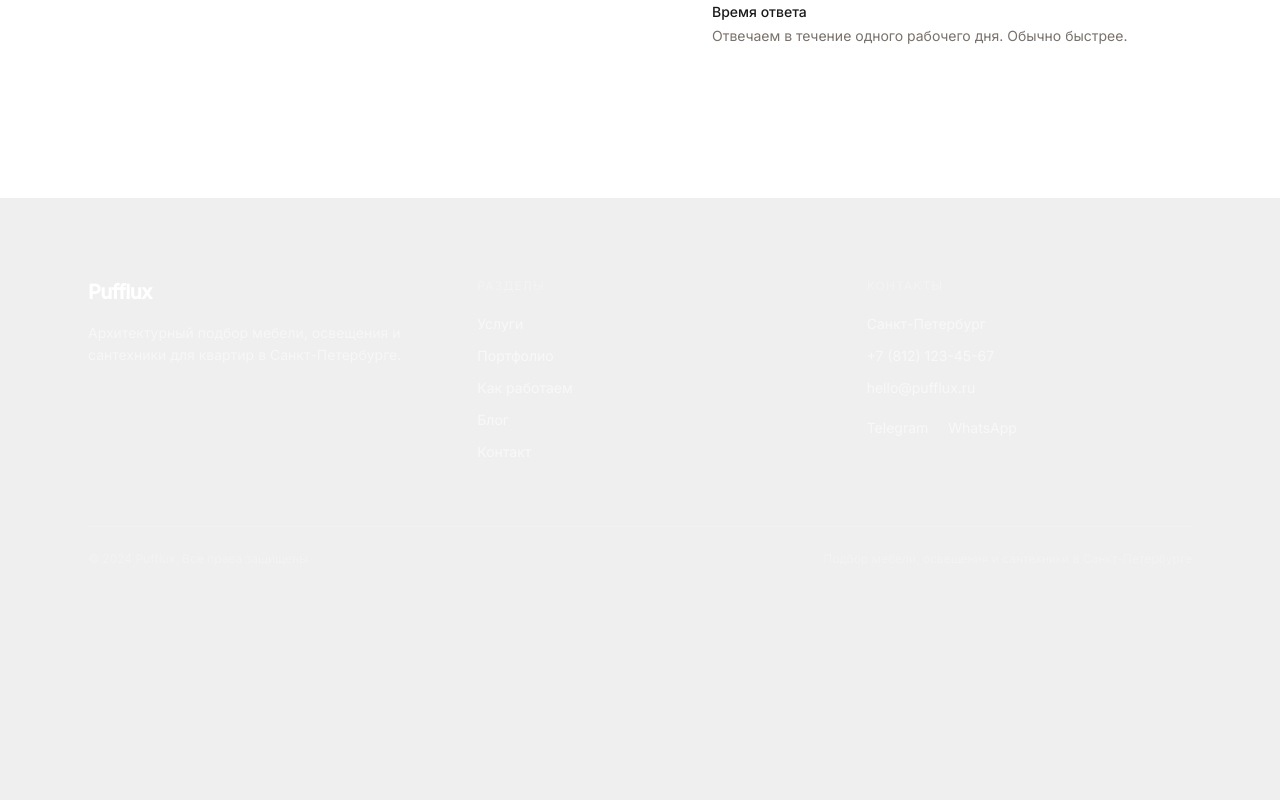
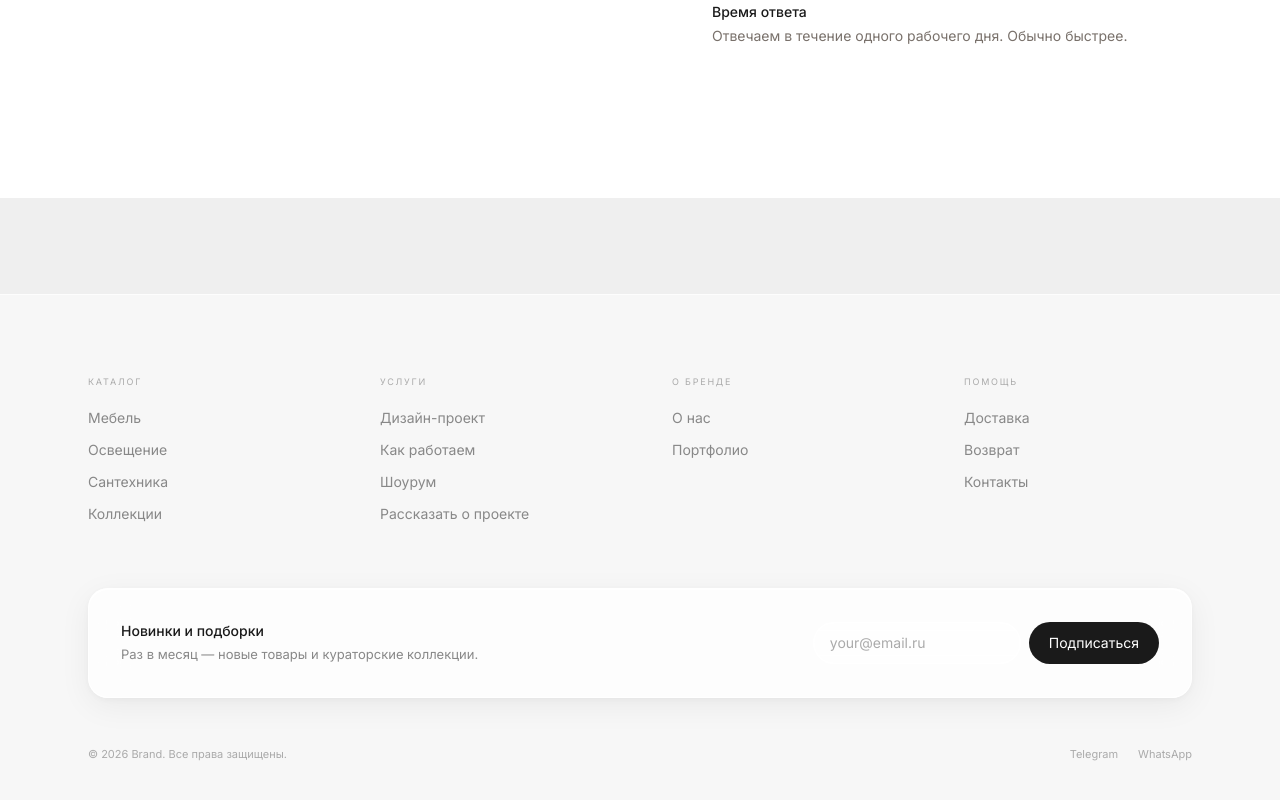
Before and after one commit to mansupraa-dot/fuzzy-fishstick, a React (Vite) app: page /contact in a window 1280 px wide. Shown: the part 1018-1818 px from the top of the page. Before the commit the page ends 1665 px from the top, so only its background shows below. Built offline with nearby package versions, Linux system fonts and the light colour scheme.

Commit message:
feat: rebuild Footer in Light Glass style with email subscribe block

```diff
--- a/src/components/layout/Footer.jsx
+++ b/src/components/layout/Footer.jsx
@@ -1,34 +1,41 @@
 import { Link } from 'react-router-dom'
 
-const LINKS = [
-  ['Услуги', '/services'],
+const CATALOG_LINKS = [
+  ['Мебель', '/catalog/furniture'],
+  ['Освещение', '/catalog/lighting'],
+  ['Сантехника', '/catalog/plumbing'],
+  ['Коллекции', '/collections'],
+]
+
+const SERVICE_LINKS = [
+  ['Дизайн-проект', '/services'],
+  ['Как работаем', '/process'],
+  ['Шоурум', '/showroom'],
+  ['Рассказать о проекте', '/brief'],
+]
+
+const BRAND_LINKS = [
+  ['О нас', '/philosophy'],
   ['Портфолио', '/portfolio'],
-  ['Как работаем', '/process'],
-  ['Блог', '/blog'],
-  ['Контакт', '/contact'],
+]
+
+const HELP_LINKS = [
+  ['Доставка', '/delivery'],
+  ['Возврат', '/return'],
+  ['Контакты', '/contact'],
 ]
 
 export default function Footer() {
   return (
-    <footer className="bg-graphite text-white">
+    <footer className="bg-white/50 border-t border-white/80 mt-24">
       <div className="max-w-6xl mx-auto px-6 py-16 md:py-20">
-        <div className="grid grid-cols-1 md:grid-cols-3 gap-12 md:gap-16">
-          <div>
-            <div className="text-xl font-semibold tracking-tight mb-4">Pufflux</div>
-            <p className="text-sm text-white/50 leading-relaxed max-w-xs">
-              Архитектурный подбор мебели, освещения и сантехники для квартир в Санкт-Петербурге.
-            </p>
-          </div>
+        <div className="grid grid-cols-2 md:grid-cols-4 gap-10 md:gap-16 mb-16">
 
           <div>
-            <div className="text-xs uppercase tracking-widest text-white/30 mb-5">Разделы</div>
+            <div className="text-[9px] uppercase tracking-[0.2em] text-ink-4 mb-5">Каталог</div>
             <nav className="flex flex-col gap-3">
-              {LINKS.map(([label, to]) => (
-                <Link
-                  key={to}
-                  to={to}
-                  className="text-sm text-white/55 hover:text-white transition-colors w-fit"
-                >
+              {CATALOG_LINKS.map(([label, to]) => (
+                <Link key={to} to={to} className="text-sm text-ink-3 hover:text-ink transition-colors w-fit">
                   {label}
                 </Link>
               ))}
@@ -36,32 +43,79 @@ export default function Footer() {
           </div>
 
           <div>
-            <div className="text-xs uppercase tracking-widest text-white/30 mb-5">Контакты</div>
-            <div className="flex flex-col gap-3 text-sm text-white/55">
-              <span>Санкт-Петербург</span>
-              <a href="tel:+78121234567" className="hover:text-white transition-colors w-fit">
-                +7 (812) 123-45-67
-              </a>
-              <a href="mailto:hello@pufflux.ru" className="hover:text-white transition-colors w-fit">
-                hello@pufflux.ru
-              </a>
-              <div className="flex gap-5 mt-2">
-                <a href="https://t.me/pufflux" className="hover:text-white transition-colors">
-                  Telegram
-                </a>
-                <a href="#" className="hover:text-white transition-colors">
-                  WhatsApp
-                </a>
-              </div>
-            </div>
+            <div className="text-[9px] uppercase tracking-[0.2em] text-ink-4 mb-5">Услуги</div>
+            <nav className="flex flex-col gap-3">
+              {SERVICE_LINKS.map(([label, to]) => (
+                <Link key={to} to={to} className="text-sm text-ink-3 hover:text-ink transition-colors w-fit">
+                  {label}
+                </Link>
+              ))}
+            </nav>
           </div>
+
+          <div>
+            <div className="text-[9px] uppercase tracking-[0.2em] text-ink-4 mb-5">О бренде</div>
+            <nav className="flex flex-col gap-3">
+              {BRAND_LINKS.map(([label, to]) => (
+                <Link key={to} to={to} className="text-sm text-ink-3 hover:text-ink transition-colors w-fit">
+                  {label}
+                </Link>
+              ))}
+            </nav>
+          </div>
+
+          <div>
+            <div className="text-[9px] uppercase tracking-[0.2em] text-ink-4 mb-5">Помощь</div>
+            <nav className="flex flex-col gap-3">
+              {HELP_LINKS.map(([label, to]) => (
+                <Link key={to} to={to} className="text-sm text-ink-3 hover:text-ink transition-colors w-fit">
+                  {label}
+                </Link>
+              ))}
+            </nav>
+          </div>
+
         </div>
 
-        <div className="mt-16 pt-6 border-t border-white/10 flex flex-col md:flex-row justify-between items-center gap-3">
-          <span className="text-xs text-white/25">© 2024 Pufflux. Все права защищены.</span>
-          <span className="text-xs text-white/25">
-            Подбор мебели, освещения и сантехники в Санкт-Петербурге
-          </span>
+        {/* Email subscribe */}
+        <div className="glass-card p-6 md:p-8 flex flex-col md:flex-row items-start md:items-center
+          justify-between gap-6 mb-12">
+          <div>
+            <div className="text-sm font-medium text-ink mb-1">Новинки и подборки</div>
+            <div className="text-[13px] text-ink-3">Раз в месяц — новые товары и кураторские коллекции.</div>
+          </div>
+          <form
+            className="flex gap-2 w-full md:w-auto"
+            onSubmit={(e) => e.preventDefault()}
+          >
+            <input
+              type="email"
+              placeholder="your@email.ru"
+              className="flex-1 md:w-52 px-4 py-2.5 text-sm bg-white/60 border border-white/90
+                rounded-full outline-none focus:bg-white/80 transition-colors text-ink
+                placeholder:text-ink-4"
+            />
+            <button
+              type="submit"
+              className="px-5 py-2.5 text-sm bg-ink text-white rounded-full
+                hover:bg-ink/85 transition-colors whitespace-nowrap"
+            >
+              Подписаться
+            </button>
+          </form>
+        </div>
+
+        {/* Bottom bar */}
+        <div className="flex flex-col md:flex-row justify-between items-center gap-3">
+          <span className="text-[11px] text-ink-4">© 2026 Brand. Все права защищены.</span>
+          <div className="flex items-center gap-5">
+            <a href="https://t.me/" className="text-[11px] text-ink-4 hover:text-ink transition-colors">
+              Telegram
+            </a>
+            <a href="#" className="text-[11px] text-ink-4 hover:text-ink transition-colors">
+              WhatsApp
+            </a>
+          </div>
         </div>
       </div>
     </footer>
```
